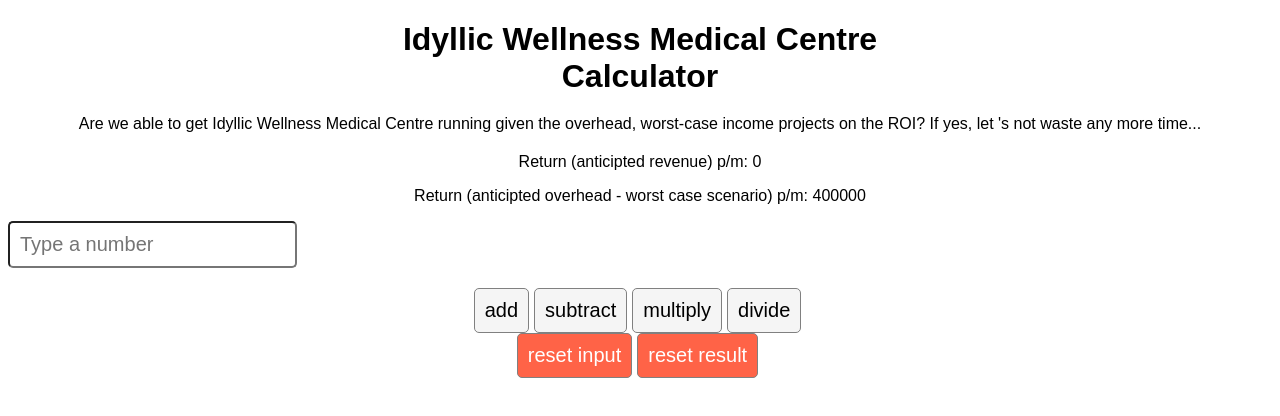
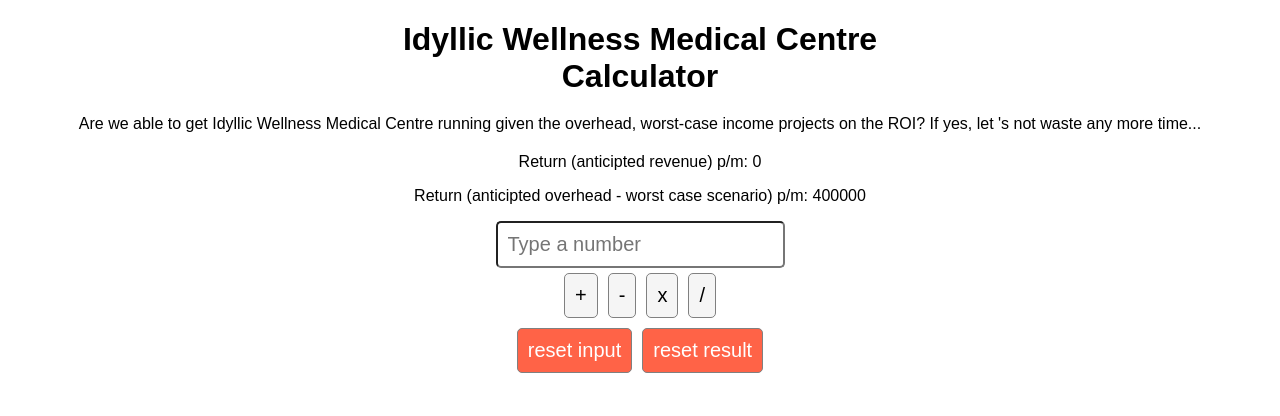
Before and after one commit to ericgitangu/reactlab, a React (Create React App) app: page / in a window 1280 px wide. Shown: the top 416 px of the page. Built offline with nearby package versions, Linux system fonts and the light colour scheme.

Commit message:
Meta Android Developer Specialization - React basics final project, a simple react calculator. Final code refactor and code documentation.

```diff
--- a/src/App.css
+++ b/src/App.css
@@ -14,7 +14,7 @@ input {
 button {
     border: 1px solid gray;
     background: whitesmoke;
-    margin-right: 5px;
+    margin: 5px;
 }
 button:nth-last-child(2),
 button:nth-last-child(1) {
@@ -26,6 +26,10 @@ h1 {
     text-align: center;
 }
 div {
-    margin-bottom: 20px;
+    margin: 20px;
     text-align: center;
 }
+input {
+    align-items: center;
+    margin: 0 auto;
+}
--- a/src/App.js
+++ b/src/App.js
@@ -127,25 +127,25 @@ function App() {
 				<button
 					// @ts-ignore
 					onClick={plus}>
-					add
+					+
 				</button>
 				{/* Add the subtract button */}
 				<button
 					// @ts-ignore
 					onClick={minus}>
-					subtract
+					-
 				</button>
 				{/* Add the multiply button */}
 				<button
 					// @ts-ignore
 					onClick={times}>
-					multiply
+					x
 				</button>
 				{/* Add the divide button */}
 				<button
 					// @ts-ignore
 					onClick={divide}>
-					divide
+					/
 				</button>
 				{/* Add the resetInput button */}
         <br/>
```
